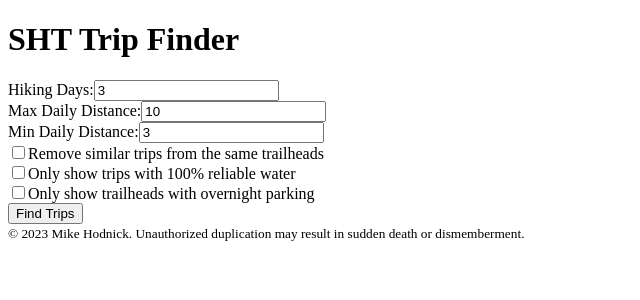
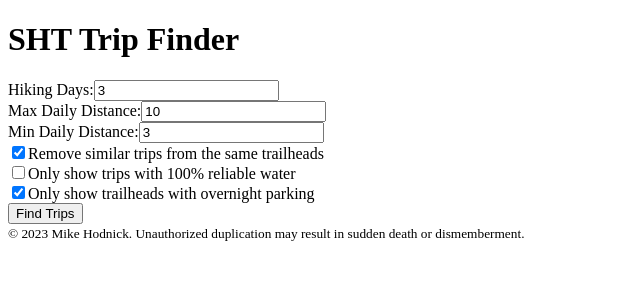
Before and after one commit to kindohm/sht-web, a Next.js app: page / in a window 1280 px wide. Shown: the top 300 px of the page, without its empty margins (0-640 px from the left). Built offline with nearby package versions, Linux system fonts and the light colour scheme.

Commit message:
add sharing

```diff
--- a/src/components/FindTrip.tsx
+++ b/src/components/FindTrip.tsx
@@ -1,24 +1,73 @@
+import { useRouter } from "next/router";
 import { Trip } from "@/trips/getTrips";
-import { useState } from "react";
+import { useEffect, useState } from "react";
 
 export const FindTrip = () => {
+  const router = useRouter();
+  const { query } = router;
+
+  useEffect(() => {
+    const {
+      numberOfDays: numberOfDaysQuery,
+      maxDailyDistance: maxDailyDistanceQuery,
+      minDailyDistance: minDailyDistanceQuery,
+      removeDuplicates: removeDuplicatesQuery,
+      onlyReliableWater: onlyReliableWaterQuery,
+      onlyOvernightParking: onlyOvernightParkingQuery,
+    } = query;
+
+    numberOfDaysQuery !== undefined && setNumberOfDays(+numberOfDaysQuery);
+    maxDailyDistanceQuery !== undefined &&
+      setMaxDailyDistance(+maxDailyDistanceQuery);
+    minDailyDistanceQuery !== undefined &&
+      setMinDailyDistance(+minDailyDistanceQuery);
+    removeDuplicatesQuery !== undefined &&
+      setRemoveDuplicates(removeDuplicatesQuery === "true");
+    onlyReliableWaterQuery !== undefined &&
+      setOnlyReliableWater(onlyReliableWaterQuery === "true");
+    onlyOvernightParkingQuery !== undefined &&
+      setOnlyOvernightParking(onlyOvernightParkingQuery === "true");
+
+    // eslint-disable-next-line react-hooks/exhaustive-deps
+  }, [query]);
+
   const [searching, setSearching] = useState(false);
   const [numberOfDays, setNumberOfDays] = useState(3);
   const [maxDailyDistance, setMaxDailyDistance] = useState(10);
   const [minDailyDistance, setMinDailyDistance] = useState(3);
   const [trips, setTrips] = useState<Trip[] | null>(null);
-  const [removeDuplicates, setRemoveDuplicates] = useState<boolean>(false);
+  const [removeDuplicates, setRemoveDuplicates] = useState<boolean>(true);
   const [onlyReliableWater, setOnlyReliableWater] = useState<boolean>(false);
   const [onlyOvernightParking, setOnlyOvernightParking] =
-    useState<boolean>(false);
+    useState<boolean>(true);
+  const [shareUrl, setShareUrl] = useState<string>("");
+
+  const getQuery = () => {
+    return `?numberOfDays=${numberOfDays.toString()}&maxDailyDistance=${maxDailyDistance}&minDailyDistance=${minDailyDistance}&removeDuplicates=${removeDuplicates}&onlyReliableWater=${onlyReliableWater}&onlyOvernightParking=${onlyOvernightParking}`;
+  };
+
+  const getShareUrl = () => {
+    const path = window.location.href.split("?")[0];
+    return `${path}${getQuery()}`;
+  };
+
+  useEffect(() => {
+    setShareUrl(getShareUrl());
+    // eslint-disable-next-line react-hooks/exhaustive-deps
+  }, [
+    numberOfDays,
+    maxDailyDistance,
+    minDailyDistance,
+    removeDuplicates,
+    onlyReliableWater,
+    onlyOvernightParking,
+  ]);
 
   const findTripsClick = async () => {
     try {
       setSearching(true);
-      setTrips([]);
-      const resp = await fetch(
-        `/api/trips?numberOfDays=${numberOfDays.toString()}&maxDailyDistance=${maxDailyDistance}&minDailyDistance=${minDailyDistance}&removeDuplicates=${removeDuplicates}&onlyReliableWater=${onlyReliableWater}&onlyOvernightParking=${onlyOvernightParking}`
-      );
+      setTrips(null);
+      const resp = await fetch(`/api/trips${getQuery()}`);
       const data = await resp.json();
       setTrips(data);
     } finally {
@@ -115,12 +164,24 @@ export const FindTrip = () => {
           onClick={findTripsClick}
           disabled={searching}
         >
-          Find Trips
+          {searching ? "Searching..." : "Find Trips"}
         </button>
       </div>
       {!searching && trips !== null ? (
         <div className="mt-3">
-          <h3>Found {trips.length} trips.</h3>
+          <div className="row">
+            <div className="col-8">
+              <h3>Found {trips.length} trips.</h3>
+            </div>
+            <div className="col">
+              <input
+                readOnly={true}
+                value={shareUrl}
+                className="form-control form-control-sm"
+                type="text"
+              />
+            </div>
+          </div>
           {trips.map((trip) => {
             return (
               <div key={trip.id} className="mt-4 mb-5">
```
